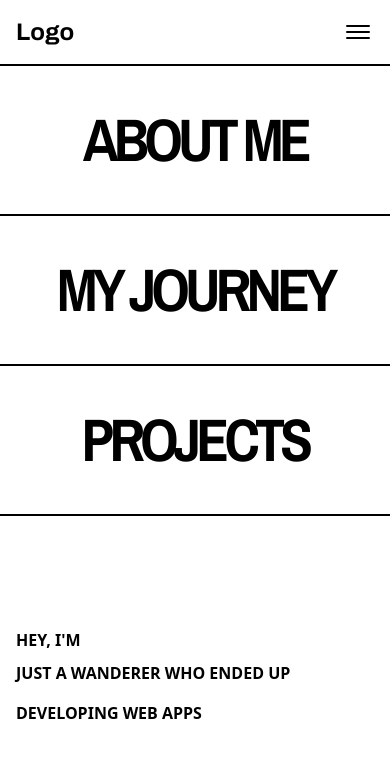
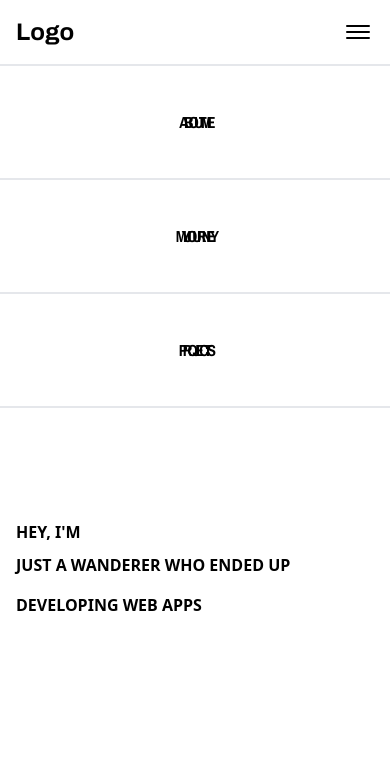
Before and after one commit to Bilek-Petr/portfolio, a React (Vite) app: page / in a window 390 px wide. Shown: the top 758 px of the page. Built offline with nearby package versions, Linux system fonts and the light colour scheme; a web font is replaced by a local one.

Commit message:
modified classses

```diff
--- a/src/components/Navigation/NavItem.jsx
+++ b/src/components/Navigation/NavItem.jsx
@@ -2,10 +2,10 @@ import React from "react";
 
 export default function NavItem({ title, link }) {
   return (
-    <li className="flex w-full justify-center whitespace-nowrap border-t-2 border-black py-11 last-of-type:border-b-2 sm:border-t-0 sm:px-2 sm:py-1 sm:last-of-type:rounded-full sm:last-of-type:border-[1.5px]">
+    <li className="border-mainAccent flex w-full justify-center whitespace-nowrap border-t-2 py-11 last-of-type:border-b-2 sm:border-t-0 sm:px-2 sm:py-1 sm:last-of-type:rounded-full sm:last-of-type:border-[1.5px]">
       <a
         href={link}
-        className="font-heading text-6xl font-bold uppercase tracking-[-0.3rem] sm:text-xs sm:font-medium sm:tracking-normal"
+        className="font-heading text-navText font-bold uppercase tracking-[-0.3rem] sm:text-xs sm:font-medium sm:tracking-normal"
       >
         {title}
       </a>
```
